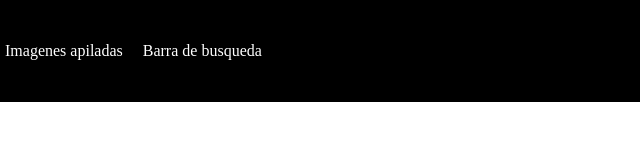
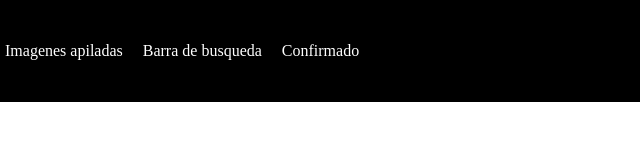
Before and after one commit to djpenagos/HTML-CURSO, a plain HTML site: page index.html in a window 1280 px wide. Shown: the full height of the page, 279-919 px from the left. Drawn offline with Linux system fonts and the light colour scheme.

Commit message:
Agregar 4 proyecto al main

```diff
--- a/index.html
+++ b/index.html
@@ -18,6 +18,7 @@
             <a href="..\1 Menu basico\index.html">Menú Básico</a>
             <a href="..\2 Imagenes apiladas\index.html">Imagenes apiladas</a>
             <a href="3 Barra busqueda/index.html">Barra de busqueda</a>
+            <a href="4 Confirmado/index.html">Confirmado</a>
         </nav>
     </header>
 </body>
```
